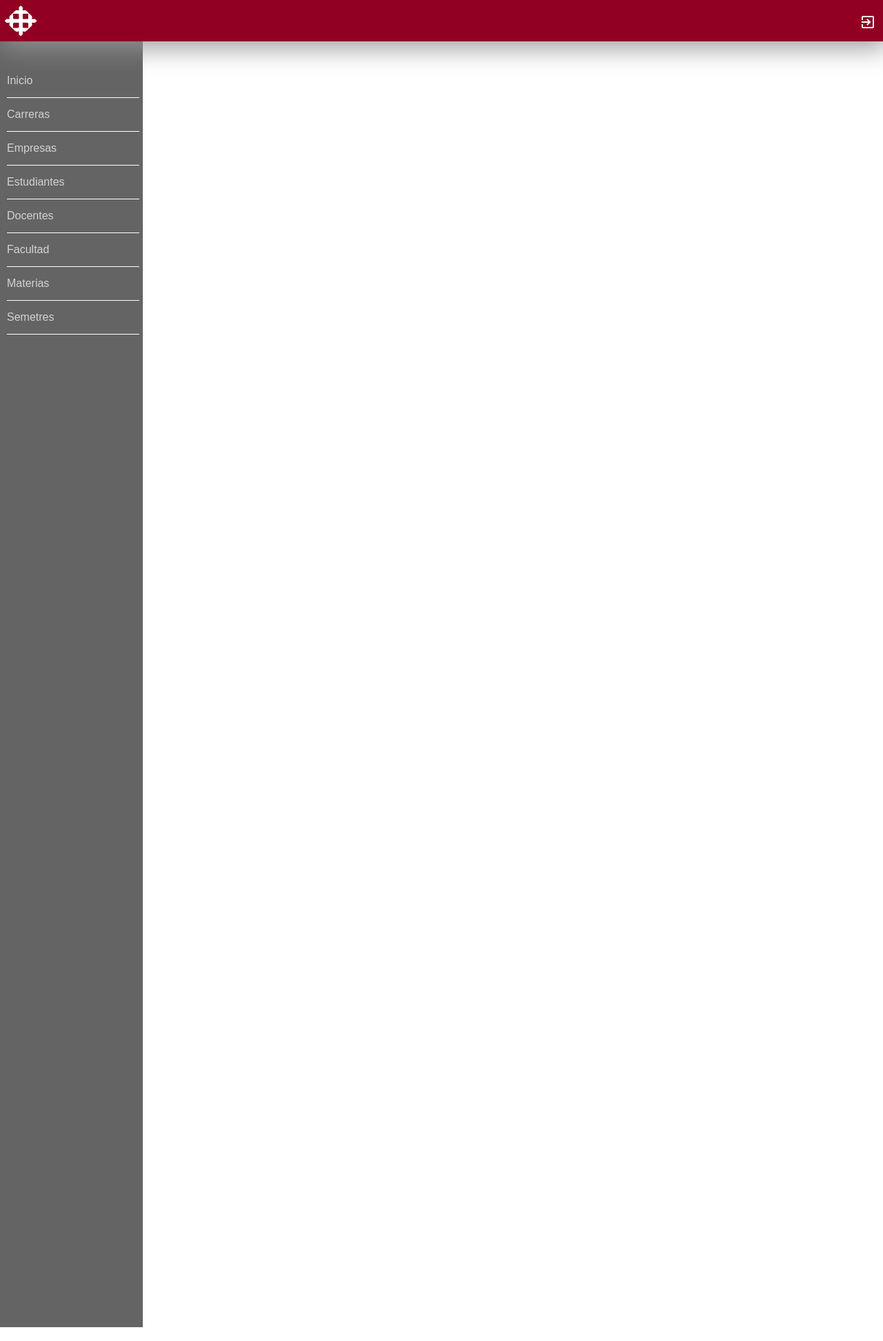
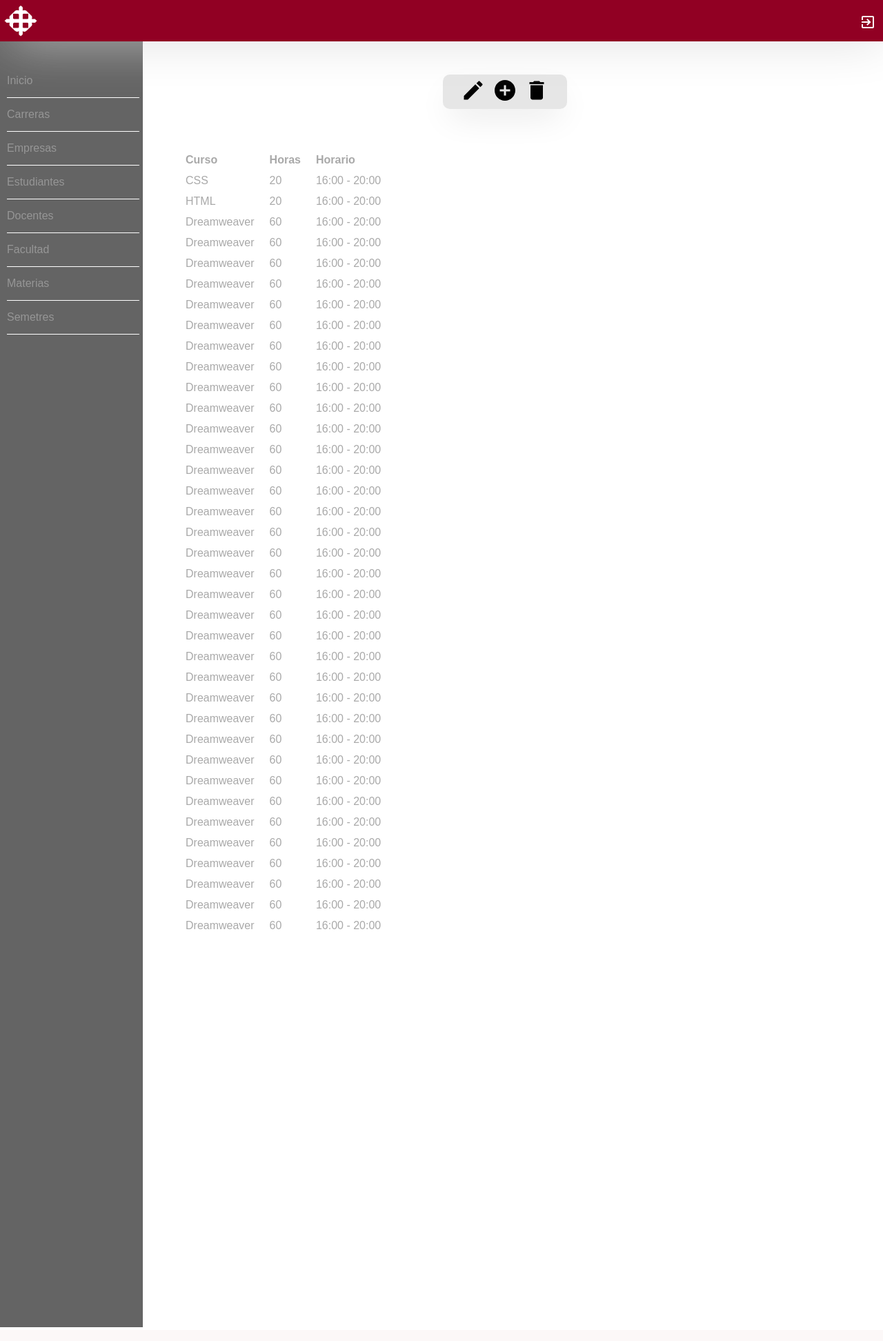
Before and after one commit to andreslab/practicas, a PHP site: page /session.php in a window 1280 px wide. Shown: the whole page at 69% size. Run offline with PHP 8.4, Linux system fonts and the light colour scheme.

Commit message:
Diseño de la barra de herramientas

```diff
--- /dev/null
+++ b/css/styleElements.css
@@ -0,0 +1,25 @@
+#toolBar{
+	padding-left: 15px;
+	padding-right: 15px;
+	padding-top: 5px;
+	padding-bottom: 5px;
+	border-radius: 10px;
+	background-color: rgb(230,230,230);
+	width: 150px;
+	text-align: center;
+
+	-webkit-box-shadow: 0px 20px 47px -10px rgba(230,230,230,1);
+    -moz-box-shadow: 0px 20px 47px -10px rgba(230,230,230,1);
+    box-shadow: 0px 20px 47px -10px rgba(230,230,230,1);
+
+    position: absolute;
+    right: 0;
+    left: 0;
+    margin: auto;
+}
+
+.tool{
+	margin-right: 5px;
+	margin-left: 5px;
+	cursor: pointer;
+}
--- a/css/styleHead.css
+++ b/css/styleHead.css
@@ -5,9 +5,11 @@
 	padding: 5px;
 	position: absolute;
 	z-index: 2;
-	-webkit-box-shadow: 0px 10px 39px -2px rgba(150,150,150,1);
-    -moz-box-shadow: 0px 10px 39px -2px rgba(150,150,150,1);
-	box-shadow: 0px 10px 39px -2px rgba(150,150,150,1);
+	-webkit-box-shadow: 2px 9px 69px -12px rgba(212,212,212,1);
+    -moz-box-shadow: 2px 9px 69px -12px rgba(212,212,212,1);
+	box-shadow: 2px 9px 69px -12px rgba(212,212,212,1);
+
+
 }
 #logo{
 	width: 50px;
--- a/css/styleMain.css
+++ b/css/styleMain.css
@@ -10,26 +10,32 @@ html, body{
 
 #view{
 	display: inline-block;
-	width: 75%;
-	height: 100%;
-	background-color:white;
+	width: 82%;
+	height: 92%;
+	position: absolute;
 	vertical-align: top;
 	color: darkgray;
 	padding-top: 0px;
 	padding-bottom: 30px;
-	padding-left: 20px;
-	overflow-y:scroll;
+	margin-bottom: 30px;
 }
 #menu{
+	overflow: hidden;
 	width: 15%;
 	height: 100%;
 	padding: 5px;
 	background-color:rgb(100,100,100);
 	display: inline-block;
-	color: lightgray;
+	color: rgb(150,150,150);
 	padding-left: 10px;
 
 }
+#show{
+	margin-left: 50px;
+	overflow-y:scroll;
+	height: 65%;
+}
+
 li{
 	cursor: pointer;
 }
--- a/includes/toolBar.php
+++ b/includes/toolBar.php
@@ -1,8 +1,7 @@
 <?php
-	echo "<div>";
-		echo "<img src='img/icon/delete.svg'>";
-		echo "<img src='img/icon/edit.svg'>";
-		echo "<img src='img/icon/add.svg'>";
+	echo "<div id='toolBar'>";
+		echo "<img id='selectEdit' class='tool' onclick=alert('editar') src='img/icon/edit_m.svg'>";
+		echo "<img id='selectAdd' class='tool' onclick=alert('añadir') src='img/icon/add_m.svg'>";
+		echo "<img id='selectDelete' class='tool' onclick=alert('borra') src='img/icon/delete_m.svg'>";
 	echo "</div>";
-
  ?>
--- a/session.php
+++ b/session.php
@@ -1,13 +1,48 @@
 <?php include("includes/incHead.php"); ?>
 <script type="text/javascript" src="js/configInit.js"></script>
 <script type="text/javascript" src="js/ActionButton.js"></script>
+<link rel="stylesheet" type="text/css" href="css/styleElements.css">
 <link rel="stylesheet" type="text/css" href="css/styleMain.css">
 
 		<section id="menu"><br><br><br><br>
 			<?php include("includes/incMenu.php"); ?>
 
 		</section>
-		<section id="view"><br><br><br><br>
+		<section id="view"><br><br><br><br><br><br>
+			<?php include("includes/toolBar.php"); ?>
+			<br><br><br><br><br><br>
+			<div id="show">
+			<table>
+				<tr>
+				  <td><strong>Curso</strong></td>
+				  <td><strong>Horas</strong></td>
+				  <td><strong>Horario</strong></td>
+				</tr>
+
+				<tr>
+				  <td>CSS</td>
+				  <td>20</td>
+				  <td>16:00 - 20:00</td>
+				</tr>
+
+				<tr>
+				  <td>HTML</td>
+				  <td>20</td>
+				  <td>16:00 - 20:00</td>
+				</tr>
+				 <?php for ($i=0; $i < 50; $i++) {
+				 	# code...
+				  ?>
+				<tr>
+				  <td>Dreamweaver</td>
+				  <td>60</td>
+				  <td>16:00 - 20:00</td>
+				</tr>
+
+				<?php }?>
+
+				</table>
+			</div>
 		</section>
 </body>
 </html>
```
Also changed, not shown: test.php (+32 -0 lines), img/icon/add_b.svg (added), img/icon/add_m.svg (added), img/icon/delete_b.svg (added), img/icon/delete_m.svg (added), img/icon/edit_b.svg (added), img/icon/edit_m.svg (added).
